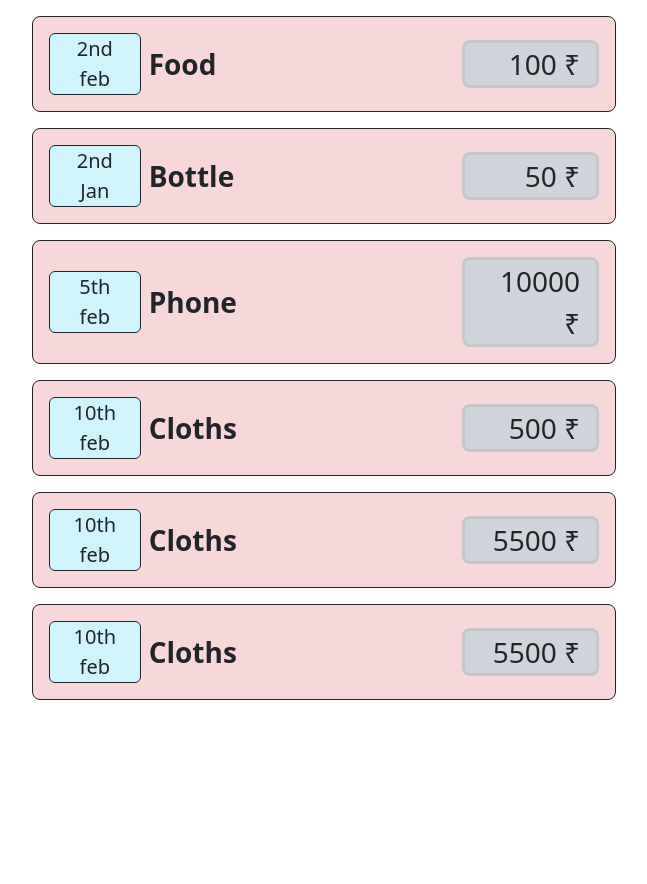
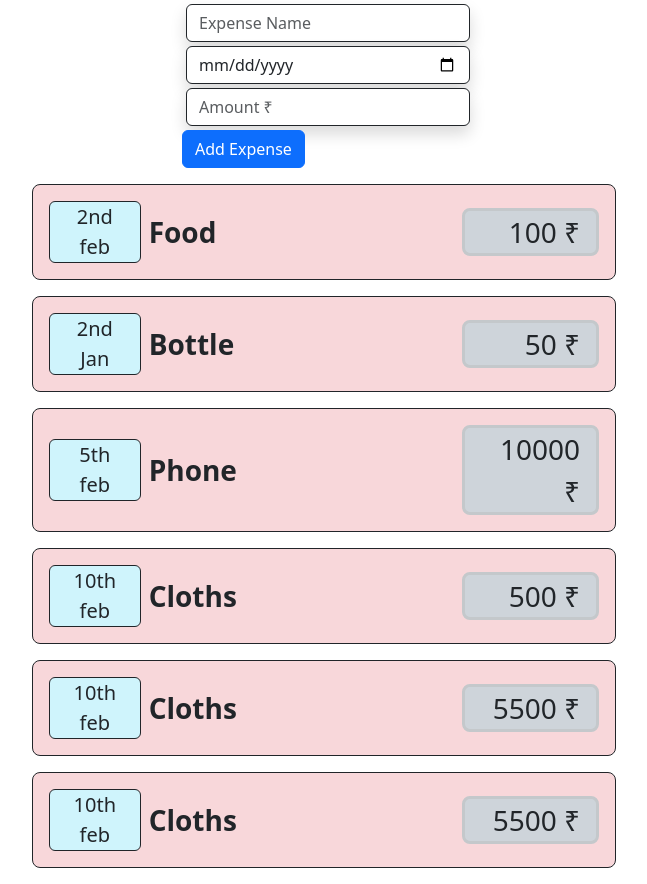
Before and after one commit to Tushar0761/React_Basics_9th-feb-2024, a React (Create React App) app in the folder expense-tracker/: page / in a window 1280 px wide. Shown: the whole page, without its empty margins (316-963 px from the left). Before the commit the page ends 800 px from the top, so only its background shows below. Built offline with nearby package versions, Linux system fonts and the light colour scheme.

Commit message:
Day 2 Done, 10th Feb

```diff
--- a/expense-tracker/public/index.html
+++ b/expense-tracker/public/index.html
@@ -2,7 +2,7 @@
 <html lang="en">
   <head>
     <meta charset="utf-8" />
-    <link rel="icon" href="%PUBLIC_URL%/favicon.ico" />
+
     <meta name="viewport" content="width=device-width, initial-scale=1" />
     <meta name="theme-color" content="#000000" />
     <meta
@@ -13,7 +13,7 @@
       manifest.json provides metadata used when your web app is installed on a
       user's mobile device or desktop. See https://developers.google.com/web/fundamentals/web-app-manifest/
     -->
-    <link rel="manifest" href="%PUBLIC_URL%/manifest.json" />
+
     <!--
       Notice the use of %PUBLIC_URL% in the tags above.
       It will be replaced with the URL of the `public` folder during the build.
--- a/expense-tracker/src/App.js
+++ b/expense-tracker/src/App.js
@@ -1,3 +1,4 @@
+import ExpenseForm from "./components/ExpenseForm/ExpenseForm";
 import ExpenseCard from "./components/Expenses/ExpenseCard";
 import Container from "./components/UI/Container";
 
@@ -14,6 +15,9 @@ function App() {
   return (
     <div className="App" id="App">
       <Container>
+        <ExpenseForm />
+      </Container>
+      <Container>
         {expensesArray.map((e) => (
           <ExpenseCard expense={e}></ExpenseCard>
         ))}
--- /dev/null
+++ b/expense-tracker/src/components/ExpenseForm/ExpenseForm.js
@@ -0,0 +1,66 @@
+import React, { useState } from "react";
+
+export default function ExpenseForm() {
+  let nameClasses = "form-control m-1 border border-dark shadow ";
+  let dateClasses = "form-control m-1 border border-dark shadow";
+  let numberClasses = "form-control m-1 border border-dark shadow";
+  let btnClasses = "btn btn-primary";
+
+  //   ____ approach 1 for managing states
+
+  /*
+
+  const [name, setName] = useState("");
+  const [date, setDate] = useState("");
+  const [amount, setAmount] = useState("");
+
+  const nameChangeHandler = (event) => setName(event.target.value);
+  const dateChangeHandler = (event) => setDate(event.target.value);
+  const amountChangeHandler = (event) => setAmount(event.target.value);
+ */
+
+  //   ____ approach 2 for managing states
+
+  const [userInput, setUserInput] = useState({
+    nameInput: "",
+    dateInput: "",
+    amountInput: "",
+  });
+
+  const nameChangeHandler = (event) => {
+    setUserInput((prevUserInput) => {
+      return { ...prevUserInput, nameInput: event.target.value };
+    });
+  };
+  const dateChangeHandler = (event) =>
+    setUserInput((prevUserInput) => {
+      return { ...prevUserInput, dateInput: event.target.value };
+    });
+  const amountChangeHandler = (event) =>
+    setUserInput((prevUserInput) => {
+      return { ...prevUserInput, amountInput: event.target.value };
+    });
+
+  const submitHandler = (event) => {
+    event.preventDefault();
+  };
+
+  return (
+    <form className="col-6 container" onSubmit={submitHandler}>
+      <input
+        className={nameClasses}
+        type="text"
+        placeholder="Expense Name"
+        onChange={nameChangeHandler}
+      />
+      <input className={dateClasses} onChange={dateChangeHandler} type="Date" />
+      <input
+        className={numberClasses}
+        onChange={amountChangeHandler}
+        type="Number"
+        placeholder="Amount ₹"
+      />
+      <button className={btnClasses}>Add Expense</button>
+    </form>
+  );
+}
--- a/expense-tracker/src/components/Expenses/ExpenseCard.js
+++ b/expense-tracker/src/components/Expenses/ExpenseCard.js
@@ -1,21 +1,29 @@
-import React from "react";
+import React, { useState } from "react";
 import ExpenseMoney from "./ExpenseMoney";
 import ExpenseDateContainer from "./ExpenseDateContainer";
 
 export default function ExpenseCard(props) {
-  console.log(props);
-  return (
+  const [name, setName] = useState(props.expense.Name);
+  let count = 0;
+
+  let clickHandler = () => {
+    setName("changes");
+  };
+
+  let divHtml = (
     <div className="col-12">
       <div
         className="border border-dark rounded-3   bg-danger-subtle m-3 p-3 d-flex align-items-center"
         id="ExpenseCard"
       >
-        <ExpenseDateContainer date={props.expense.Date}></ExpenseDateContainer>
+        <ExpenseDateContainer date={props.expense.Date} />
 
-        <span className="fs-3 fw-bold">{props.expense.Name}</span>
+        <span className="fs-3 fw-bold">{name}</span>
 
-        <ExpenseMoney money={props.expense.Money}></ExpenseMoney>
+        <ExpenseMoney money={props.expense.Money} />
       </div>
     </div>
   );
+
+  return divHtml;
 }
```
Also changed, not shown: expense-tracker/public/manifest.json (deleted).
